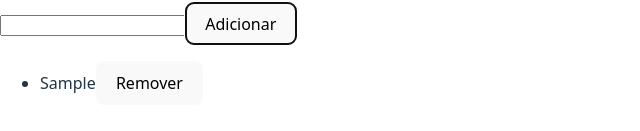
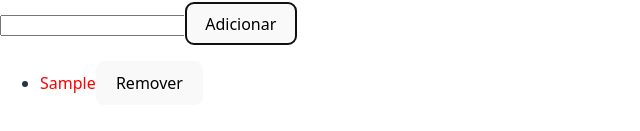
Before and after one commit to PatrickCorrea-git/To-Do-App, a React (Vite) app in the folder To-Do-App/todo-app/: page / in a window 1280 px wide. Both pictures are taken after typing "Sample" into the empty fields and a click on the button "Adicionar". Shown: the part 401-532 px from the top of the page, without its empty margins (0-640 px from the left). Built offline with nearby package versions, Linux system fonts and the light colour scheme.

Commit message:
commit-estilização-comp-filho

```diff
--- a/To-Do-App/todo-app/src/App.jsx
+++ b/To-Do-App/todo-app/src/App.jsx
@@ -41,10 +41,17 @@ function App() {
     setTask(novasTarefas);
   }
 
+  // Adicionar tarefa com enter
+  const handleKeyPress = (e) => {
+    if(e.key === "Enter") {
+      addTask();
+    }
+  }
+
   return (
     <div>
       <h1>Lista de tarefas: </h1>
-      <input type="text" value={text} onChange={(e) => setText(e.target.value)} />
+      <input type="text" value={text} onChange={(e) => setText(e.target.value)} onKeyPress={handleKeyPress}/>
       <button onClick={addTask}>Adicionar</button>
       <ul>
         {task.map((taskItem) => (
--- a/To-Do-App/todo-app/src/TaskItem.jsx
+++ b/To-Do-App/todo-app/src/TaskItem.jsx
@@ -4,7 +4,14 @@ const TaskItem = ({task, onToggle, onRemove}) => {
 
   return(
   <li>
-    <span onClick={() => onToggle(task.id)}>{task.texto}</span>
+    <span onClick={() => onToggle(task.id)}
+    style={{textDecoration: task.concluida ? "line-through" : "none", // Linha do meio quando concluida
+      color: task.concluida ? "green" : "red", // Cor do texto muda para cinza quando concluida
+      cursor: "pointer" // Altera o cursor para mostrar que é clicavel
+     }}
+    >
+    {task.texto}
+    </span>
     <button onClick={() => onRemove(task.id)}>Remover</button>
   </li>
   )
```
